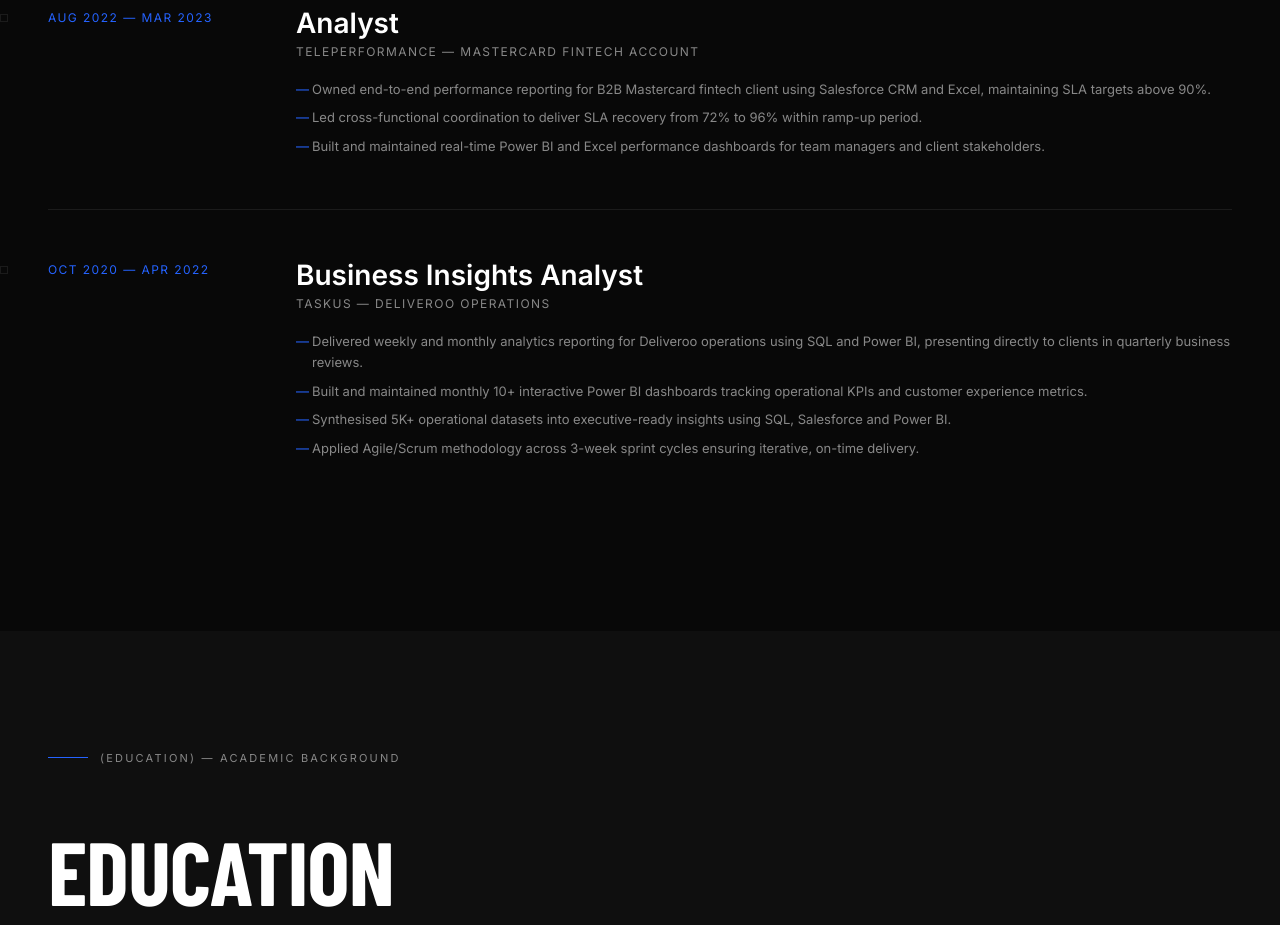
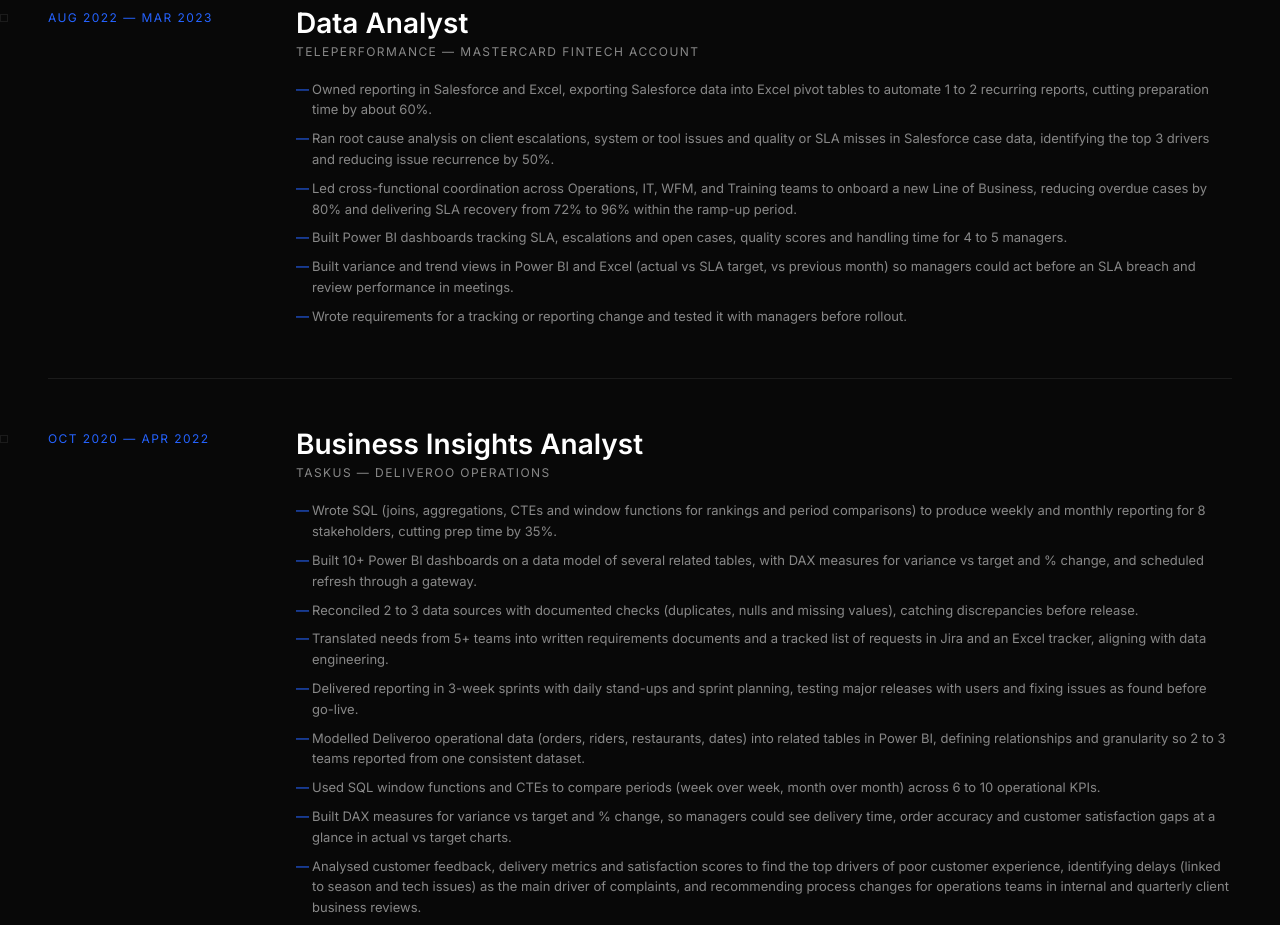
Before and after one commit to Kundanjaiswal02/kundanjaiswal02.github.io, a plain HTML site: page index.html in a window 1280 px wide. Shown: the part 7120-8045 px from the top of the page. Drawn offline with nearby package versions, Linux system fonts and the light colour scheme; a web font is replaced by a local one.

Commit message:
Update Experience bullets for Teleperformance and TaskUs roles
Co-Authored-By: Claude Sonnet 5 <noreply@anthropic.com>

```diff
--- a/index.html
+++ b/index.html
@@ -890,12 +890,15 @@
       <div class="exp-item reveal">
         <div class="exp-date">Aug 2022 — Mar 2023</div>
         <div>
-          <div class="exp-role">Analyst</div>
+          <div class="exp-role">Data Analyst</div>
           <div class="exp-company">Teleperformance — Mastercard Fintech Account</div>
           <ul class="exp-bullets">
-            <li>Owned end-to-end performance reporting for B2B Mastercard fintech client using Salesforce CRM and Excel, maintaining SLA targets above 90%.</li>
-            <li>Led cross-functional coordination to deliver SLA recovery from 72% to 96% within ramp-up period.</li>
-            <li>Built and maintained real-time Power BI and Excel performance dashboards for team managers and client stakeholders.</li>
+            <li>Owned reporting in Salesforce and Excel, exporting Salesforce data into Excel pivot tables to automate 1 to 2 recurring reports, cutting preparation time by about 60%.</li>
+            <li>Ran root cause analysis on client escalations, system or tool issues and quality or SLA misses in Salesforce case data, identifying the top 3 drivers and reducing issue recurrence by 50%.</li>
+            <li>Led cross-functional coordination across Operations, IT, WFM, and Training teams to onboard a new Line of Business, reducing overdue cases by 80% and delivering SLA recovery from 72% to 96% within the ramp-up period.</li>
+            <li>Built Power BI dashboards tracking SLA, escalations and open cases, quality scores and handling time for 4 to 5 managers.</li>
+            <li>Built variance and trend views in Power BI and Excel (actual vs SLA target, vs previous month) so managers could act before an SLA breach and review performance in meetings.</li>
+            <li>Wrote requirements for a tracking or reporting change and tested it with managers before rollout.</li>
           </ul>
         </div>
       </div>
@@ -905,10 +908,15 @@
           <div class="exp-role">Business Insights Analyst</div>
           <div class="exp-company">TaskUS — Deliveroo Operations</div>
           <ul class="exp-bullets">
-            <li>Delivered weekly and monthly analytics reporting for Deliveroo operations using SQL and Power BI, presenting directly to clients in quarterly business reviews.</li>
-            <li>Built and maintained monthly 10+ interactive Power BI dashboards tracking operational KPIs and customer experience metrics.</li>
-            <li>Synthesised 5K+ operational datasets into executive-ready insights using SQL, Salesforce and Power BI.</li>
-            <li>Applied Agile/Scrum methodology across 3-week sprint cycles ensuring iterative, on-time delivery.</li>
+            <li>Wrote SQL (joins, aggregations, CTEs and window functions for rankings and period comparisons) to produce weekly and monthly reporting for 8 stakeholders, cutting prep time by 35%.</li>
+            <li>Built 10+ Power BI dashboards on a data model of several related tables, with DAX measures for variance vs target and % change, and scheduled refresh through a gateway.</li>
+            <li>Reconciled 2 to 3 data sources with documented checks (duplicates, nulls and missing values), catching discrepancies before release.</li>
+            <li>Translated needs from 5+ teams into written requirements documents and a tracked list of requests in Jira and an Excel tracker, aligning with data engineering.</li>
+            <li>Delivered reporting in 3-week sprints with daily stand-ups and sprint planning, testing major releases with users and fixing issues as found before go-live.</li>
+            <li>Modelled Deliveroo operational data (orders, riders, restaurants, dates) into related tables in Power BI, defining relationships and granularity so 2 to 3 teams reported from one consistent dataset.</li>
+            <li>Used SQL window functions and CTEs to compare periods (week over week, month over month) across 6 to 10 operational KPIs.</li>
+            <li>Built DAX measures for variance vs target and % change, so managers could see delivery time, order accuracy and customer satisfaction gaps at a glance in actual vs target charts.</li>
+            <li>Analysed customer feedback, delivery metrics and satisfaction scores to find the top drivers of poor customer experience, identifying delays (linked to season and tech issues) as the main driver of complaints, and recommending process changes for operations teams in internal and quarterly client business reviews.</li>
           </ul>
         </div>
       </div>
```
